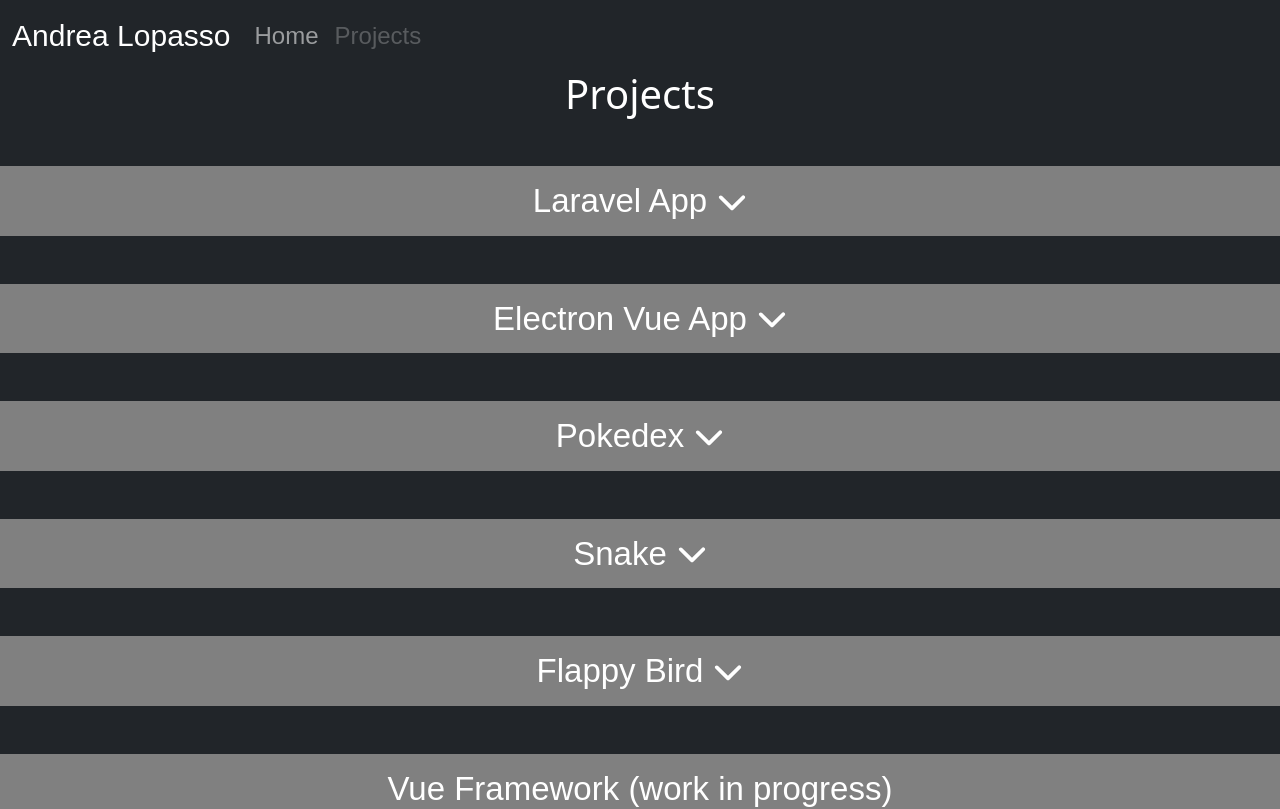
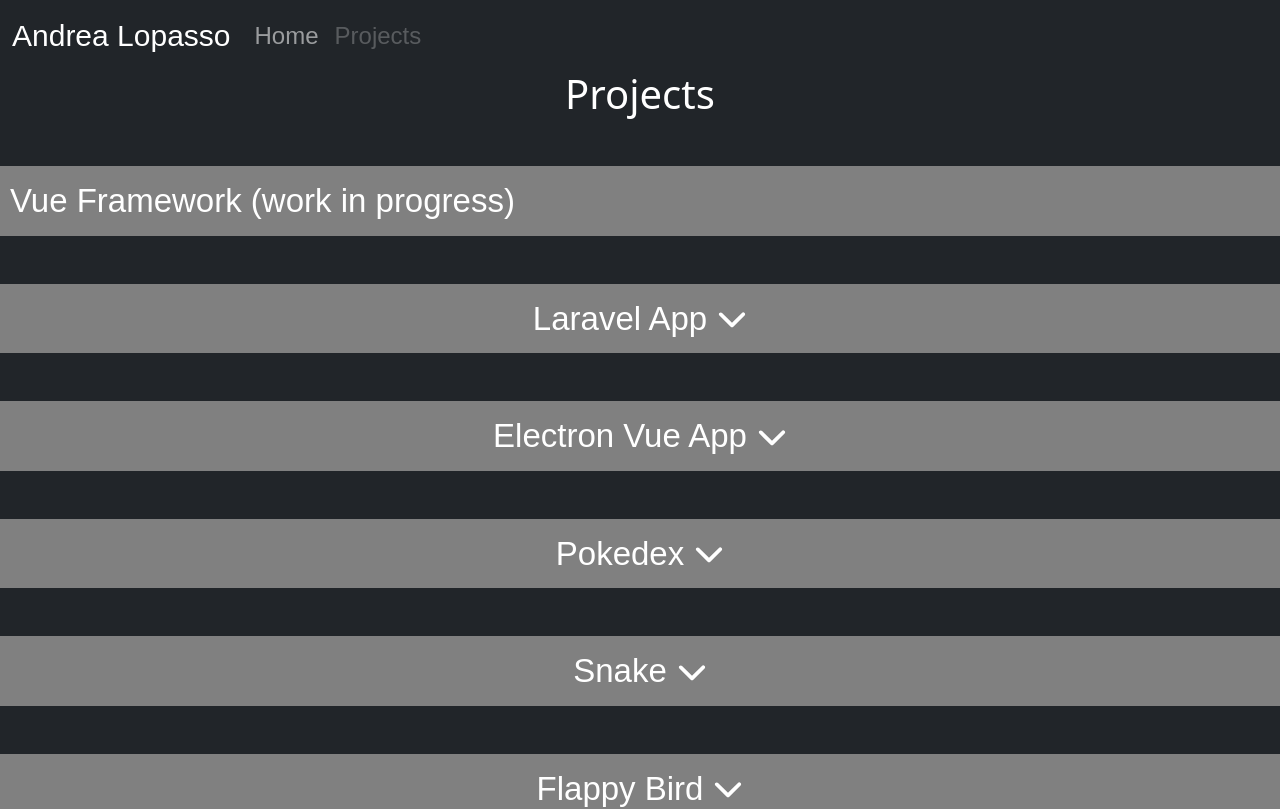
Before and after one commit to AndreaL021/cvWeb, a Vue app: page /#/projects in a window 1280 px wide. Shown: the top 809 px of the page. Built offline with nearby package versions, Linux system fonts and the light colour scheme; a web font is replaced by a local one; what @vueuse/gesture would draw is missing.

Commit message:
aggiunto link framework

```diff
--- a/src/views/ProjectsView.vue
+++ b/src/views/ProjectsView.vue
@@ -2,6 +2,39 @@
 <template>
   <div class="text-center home" style="overflow: hidden">
     <h1 style="color: white">Projects</h1>
+    <!-- VueFramework -->
+    <div
+      class="row d-flex justify-content-center align-items-center text-center mt-5"
+      style="padding: 10px; background-color: grey"
+    >
+      <div class="col-12">
+        <a
+          class="nav-link"
+          style="width: fit-content"
+          href="https://andreal021.github.io/VueFramework/"
+          target="_blank"
+        >
+        <span class="link myFont">Vue Framework (work in progress)</span>
+        </a>
+        <!-- <fa-i
+          icon="fa-solid fa-chevron-down"
+          v-if="!framework.expand"
+          @click="framework.expand = true"
+          style="color: white; font-size: 30px; margin-left: 10px"
+        ></fa-i>
+        <fa-i
+          v-if="framework.expand"
+          icon="fa-solid fa-chevron-up"
+          @click="framework.expand = false"
+          style="color: white; font-size: 30px; margin-left: 10px"
+        ></fa-i> -->
+      </div>
+      <div
+        v-if="framework.expand"
+        class="col-12 col-md-6 d-flex justify-content-center align-items-center mt-2"
+      ></div>
+      <div class="col-12 mt-3" v-if="framework.expand"></div>
+    </div>
     <!-- LaravelApp -->
     <div
       class="row d-flex justify-content-center align-items-center text-center mt-5"
@@ -295,38 +328,6 @@
         </p>
       </div>
     </div>
-    <!-- VueFramework -->
-    <div
-      class="row d-flex justify-content-center align-items-center text-center mt-5"
-      style="padding: 10px; background-color: grey"
-    >
-      <div class="col-12">
-        <!-- <a
-          style="text-decoration: none"
-          href="https://github.com/AndreaL021/Laravelecommerce"
-          target="blank"
-        > -->
-        <span class="link myFont">Vue Framework (work in progress)</span>
-        <!-- </a> -->
-        <!-- <fa-i
-          icon="fa-solid fa-chevron-down"
-          v-if="!framework.expand"
-          @click="framework.expand = true"
-          style="color: white; font-size: 30px; margin-left: 10px"
-        ></fa-i>
-        <fa-i
-          v-if="framework.expand"
-          icon="fa-solid fa-chevron-up"
-          @click="framework.expand = false"
-          style="color: white; font-size: 30px; margin-left: 10px"
-        ></fa-i> -->
-      </div>
-      <div
-        v-if="framework.expand"
-        class="col-12 col-md-6 d-flex justify-content-center align-items-center mt-2"
-      ></div>
-      <div class="col-12 mt-3" v-if="framework.expand"></div>
-    </div>
   </div>
 </template>
 <script>
```
